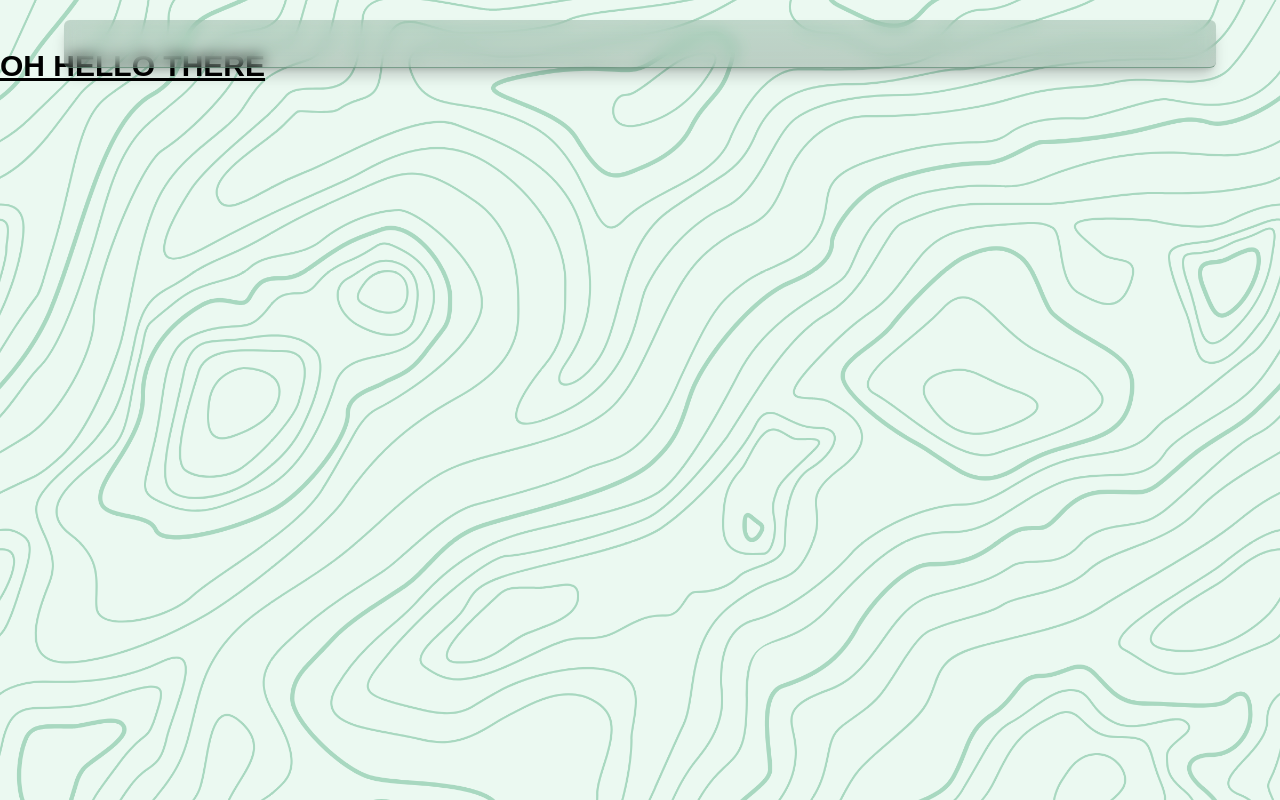
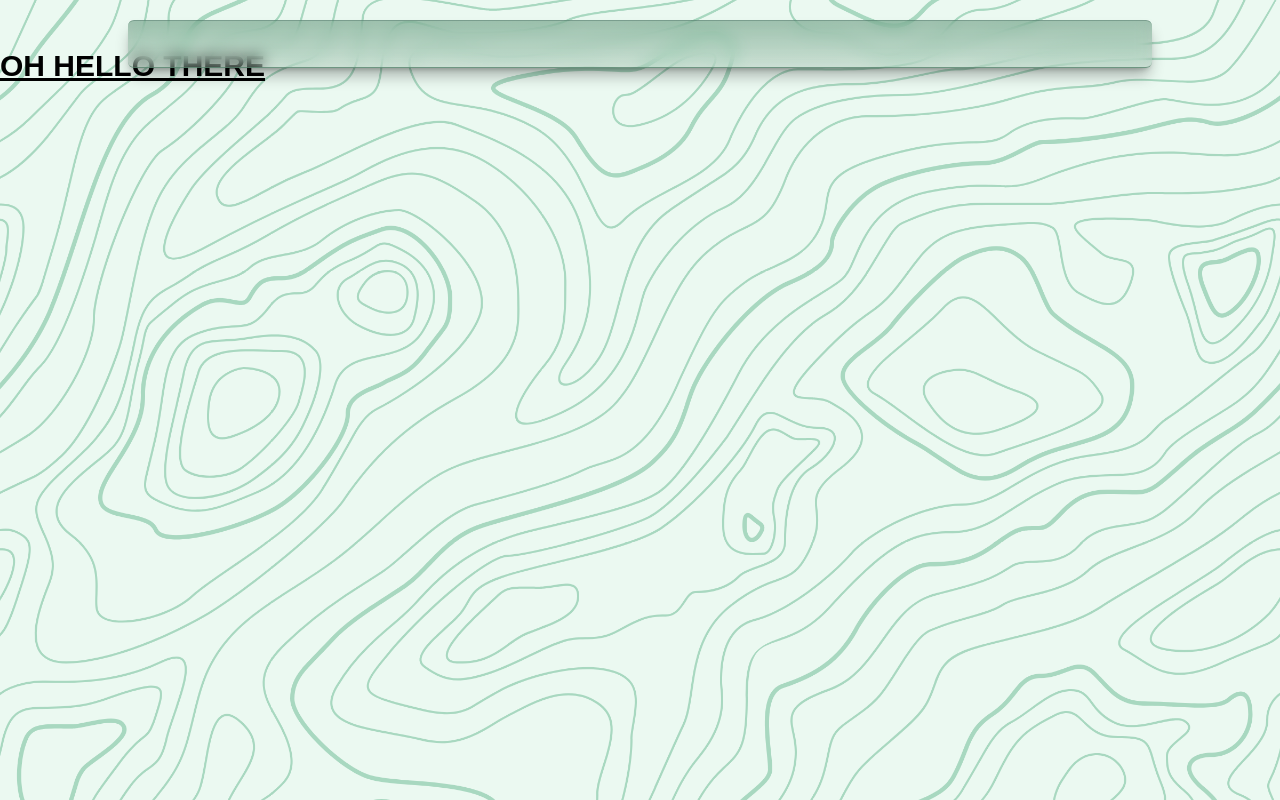
Before and after one commit to wal-z1/book-tracker, a React (Vite) app: page / in a window 1280 px wide. Built offline with nearby package versions, Linux system fonts and the light colour scheme; a web font is replaced by a local one.

Commit message:
see ya later

```diff
--- a/src/components/MainPage/Header.jsx
+++ b/src/components/MainPage/Header.jsx
@@ -7,19 +7,20 @@ function Header() {
            mx-auto
            sticky top-5 h-12
 
-           w-[90%]
+           w-[80%]
 
-          bg-gradient-to-t from-[hsla(153,27%,10%,0.2)] to-[hsla(148,39%,20%,0.2)]
+          bg-gradient-to-t from-[hsla(146,13%,41%,0.2)] to-[hsla(148,39%,30%,0.4)]
 
 
           backdrop-blur-sm backdrop-saturate-150
 
 
-          border-b border-y-[#55806ba8]
+          border-b border-b-[#55806ba8]
+                    border-t border-t-[#194d3b71]
 
           rounded-md
 
-          shadow-lg shadow-black/20
+          shadow-lg shadow-black/30
         "></div>
 		</>
 	);
```
